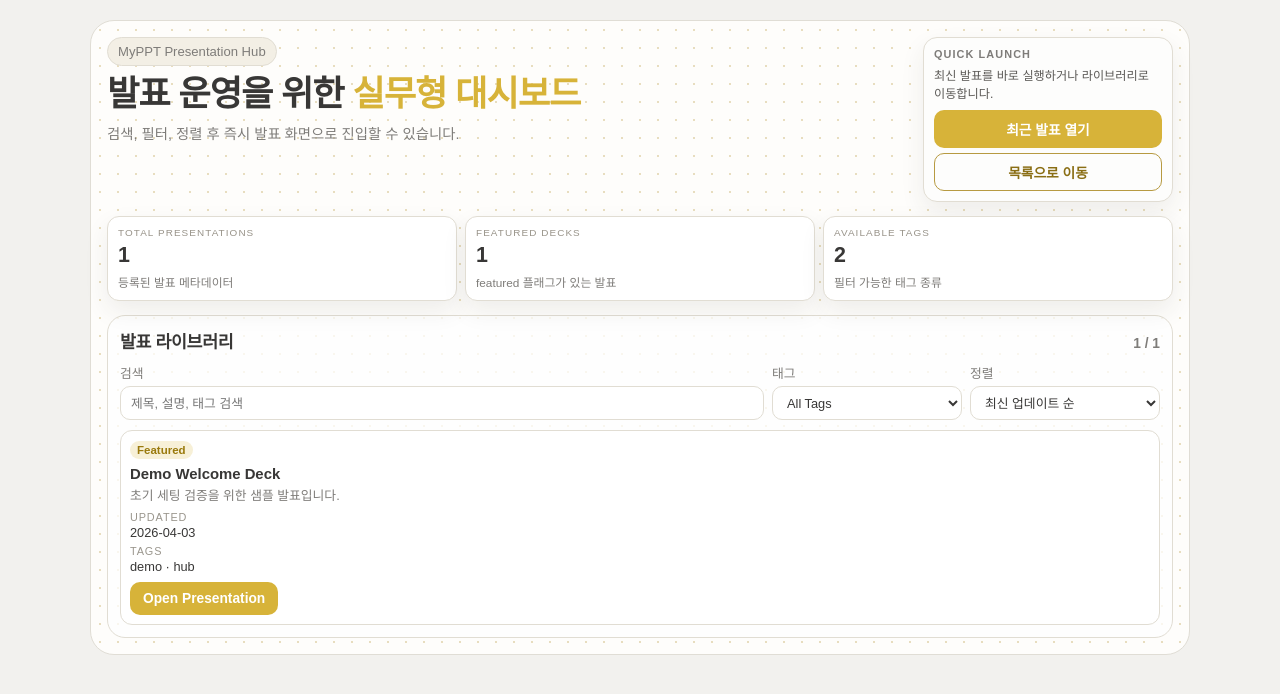
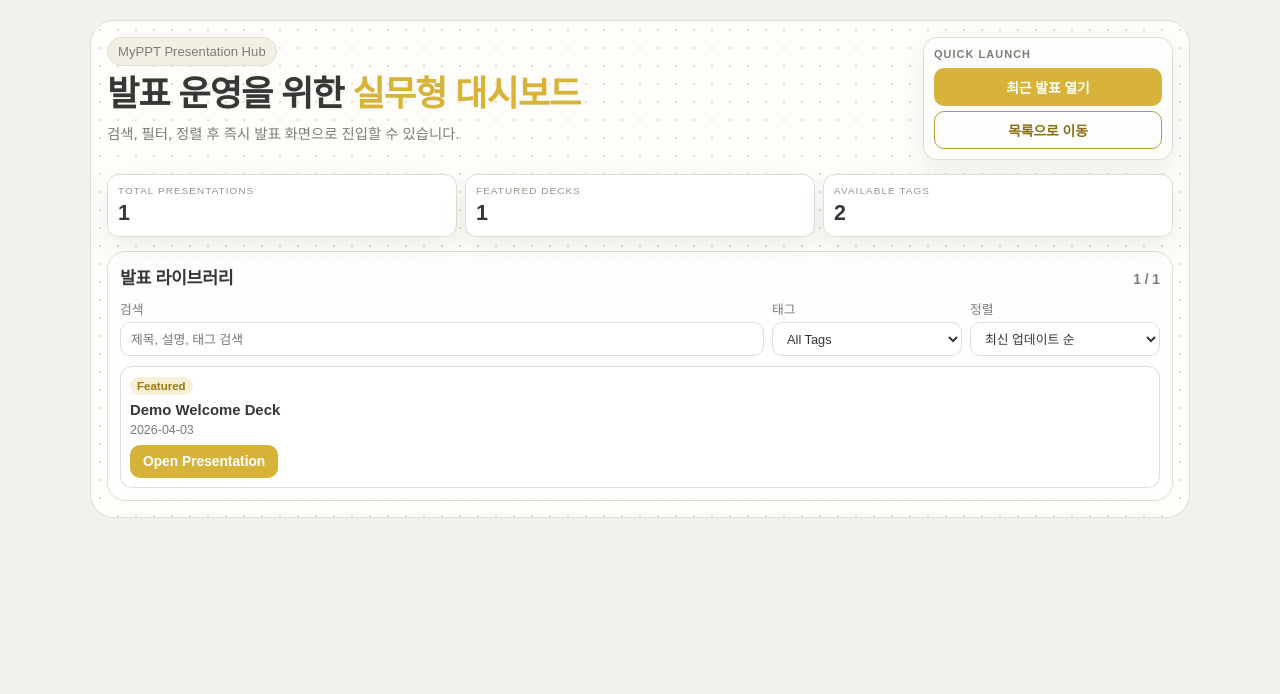
Before and after one commit to hefxpzwk/myppt, a React (Vite) app: page / in a window 1280 px wide. Shown: the top 694 px of the page. Built offline with nearby package versions, Linux system fonts and the light colour scheme.

Commit message:
refactor: show only essential dashboard card info

```diff
--- a/src/pages/dashboard/DashboardPage.tsx
+++ b/src/pages/dashboard/DashboardPage.tsx
@@ -1,13 +1,5 @@
 import { useMemo, useState } from 'react';
 import { presentations } from '../../data/slides';
-
-function formatTags(tags?: string[]): string {
-  if (!tags || tags.length === 0) {
-    return 'untagged';
-  }
-
-  return tags.join(' · ');
-}
 
 function parseDate(updatedAt: string): number {
   return new Date(updatedAt).getTime() || 0;
@@ -76,7 +68,6 @@ export function DashboardPage() {
           </div>
           <div className="dashboard-cta-card">
             <p className="dashboard-cta-card__title">Quick Launch</p>
-            <p className="dashboard-cta-card__meta">최신 발표를 바로 실행하거나 라이브러리로 이동합니다.</p>
             <div className="dashboard-cta-card__actions">
               {latestPresentation ? (
                 <a className="button" href={`/presentation/${latestPresentation.id}`}>
@@ -94,17 +85,14 @@ export function DashboardPage() {
           <article className="summary-card">
             <p className="summary-card__label">Total Presentations</p>
             <p className="summary-card__value">{presentations.length}</p>
-            <p className="summary-card__meta">등록된 발표 메타데이터</p>
           </article>
           <article className="summary-card">
             <p className="summary-card__label">Featured Decks</p>
             <p className="summary-card__value">{featuredCount}</p>
-            <p className="summary-card__meta">featured 플래그가 있는 발표</p>
           </article>
           <article className="summary-card">
             <p className="summary-card__label">Available Tags</p>
             <p className="summary-card__value">{availableTags.length}</p>
-            <p className="summary-card__meta">필터 가능한 태그 종류</p>
           </article>
         </section>
 
@@ -167,17 +155,7 @@ export function DashboardPage() {
                   {presentation.featured ? 'Featured' : 'Standard'}
                 </p>
                 <h3>{presentation.title}</h3>
-                <p className="presentation-card__desc">{presentation.description ?? '설명 없음'}</p>
-                <dl>
-                  <div>
-                    <dt>Updated</dt>
-                    <dd>{presentation.updatedAt}</dd>
-                  </div>
-                  <div>
-                    <dt>Tags</dt>
-                    <dd>{formatTags(presentation.tags)}</dd>
-                  </div>
-                </dl>
+                <p className="presentation-card__meta">{presentation.updatedAt}</p>
                 <a className="button" href={`/presentation/${presentation.id}`}>
                   Open Presentation
                 </a>
--- a/src/styles/global.css
+++ b/src/styles/global.css
@@ -244,6 +244,12 @@ a {
   font-size: 0.93rem;
 }
 
+.presentation-card__meta {
+  margin: 5px 0 8px;
+  color: var(--color-muted);
+  font-size: 0.78rem;
+}
+
 .presentation-card__desc {
   margin: 5px 0 0;
   color: var(--color-muted);
```
